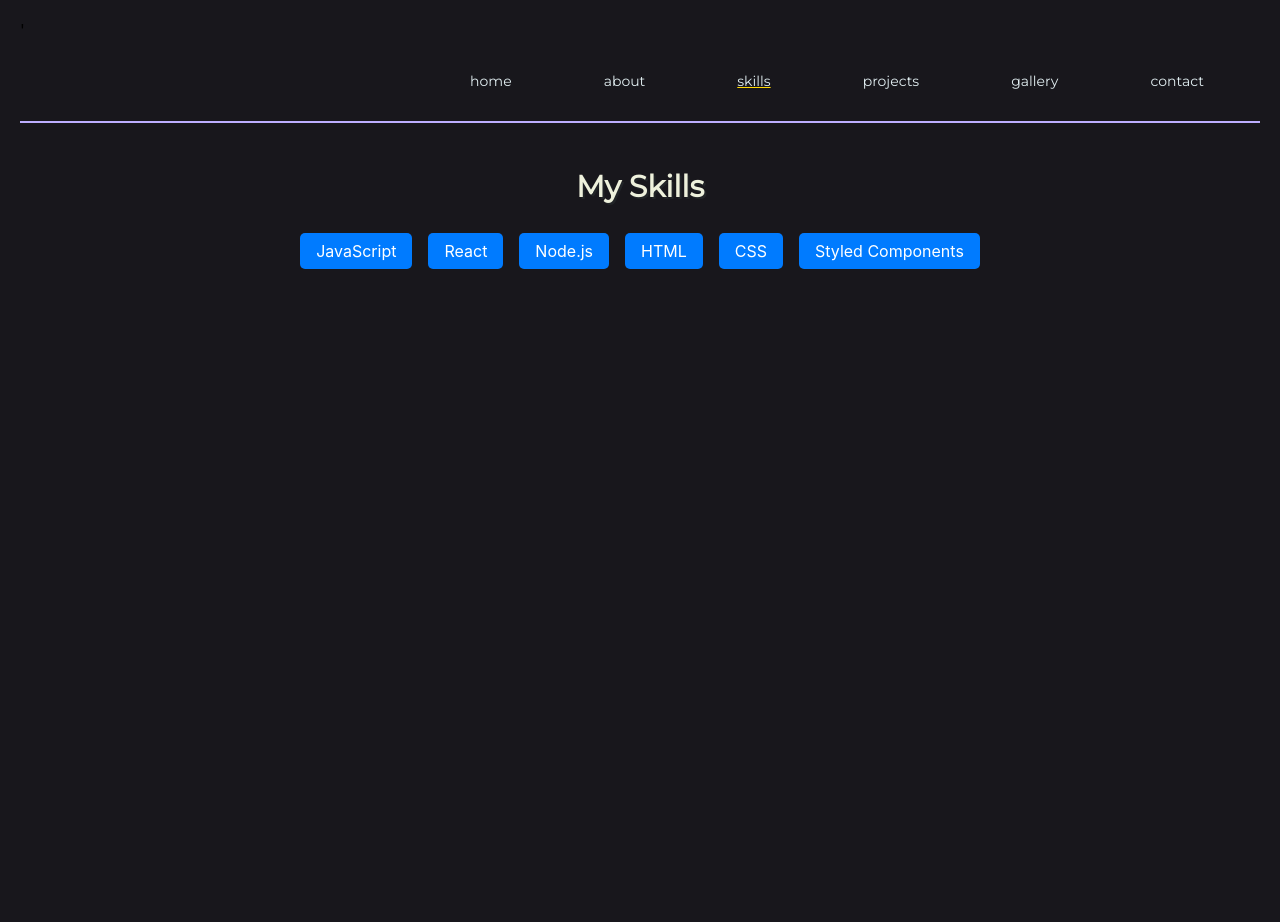
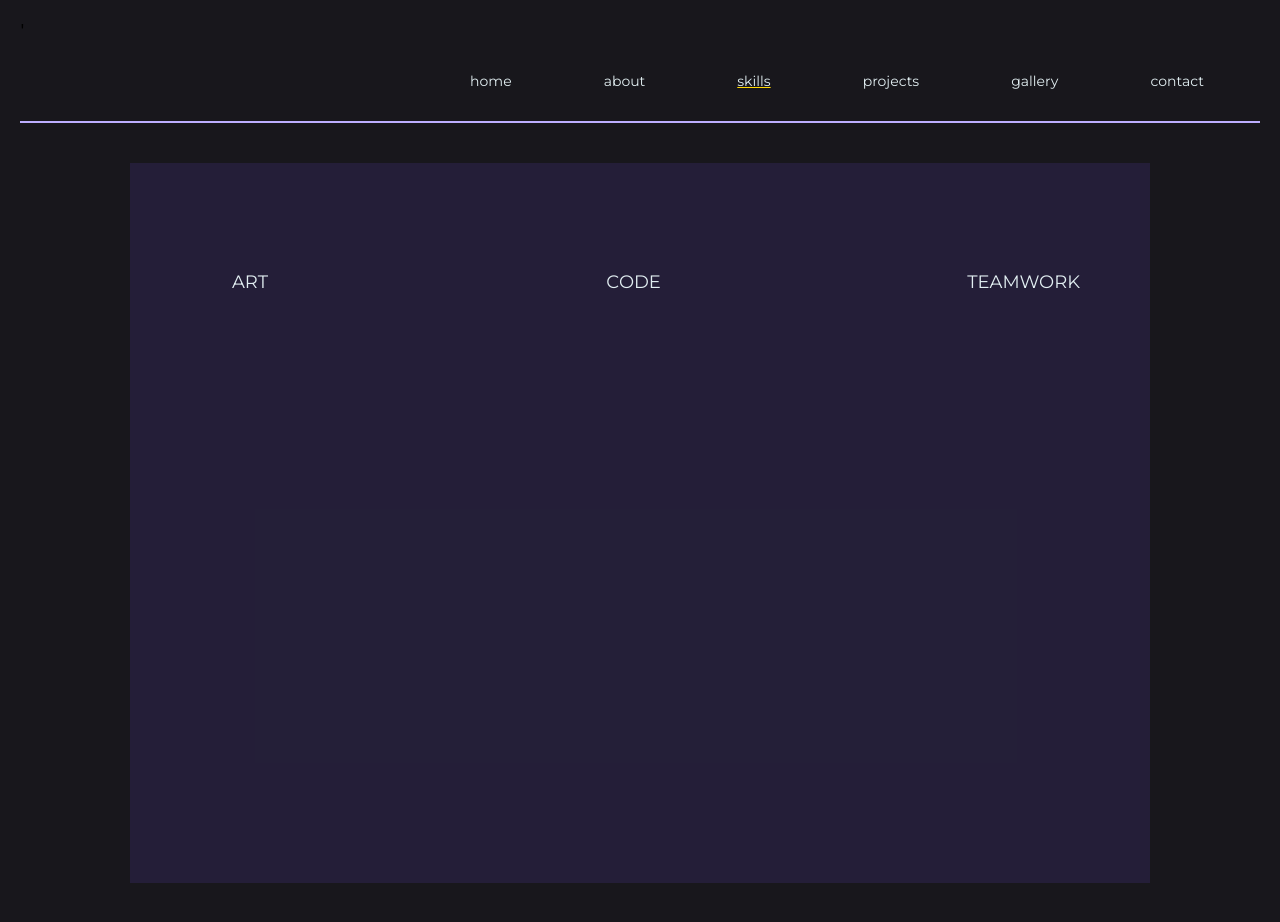
Before and after one commit to Plufin/Portfolio, a React (Create React App) app: page /skills in a window 1280 px wide. Shown: the top 922 px of the page. Before the commit the page ends 800 px from the top, so only its background shows below. Built offline with nearby package versions, Linux system fonts and the light colour scheme.

Commit message:
test skills components

```diff
--- /dev/null
+++ b/src/components/skills/artList.js
@@ -0,0 +1,31 @@
+import React from "react";
+import styled from 'styled-components';
+
+const ArtList = () => (
+  <MiniGallery>
+    <Gallery src={require('../Resources/cave.jpg')} alt="Cave" />
+    <Gallery src={require('../Resources/fish.jpg')} alt="Fish" />
+    <Gallery src={require('../Resources/fox.png')} alt="Fox" />
+    <Gallery src={require('../Resources/hex.jpg')} alt="Hex" />
+    <Gallery src={require('../Resources/knot.jpg')} alt="Knot" />
+  </MiniGallery>
+);
+
+const MiniGallery = styled.div`
+  display: flex;
+  flex-direction: row;
+  align-items: center;
+  justify-content: space-between;
+  width: 100%;
+  padding-bottom: 30px;
+`;
+
+const Gallery = styled.img`
+  width: 160px;
+  margin-left: 5px;
+  margin-right: 5px;
+  max-width: 300px;
+  height: 230px;
+`;
+
+export default ArtList;
--- /dev/null
+++ b/src/components/skills/skillRating.js
@@ -0,0 +1,39 @@
+import React from 'react';
+import styled from 'styled-components';
+import { FaStar } from 'react-icons/fa';
+
+const SkillRatingContainer = styled.div`
+  display: flex;
+  flex-direction: column;
+  align-items: center;
+  margin-left: 40px;
+  margin-right: 40px;
+
+  p {
+    margin-bottom: 5px;
+    color: #EEF1DC;
+  }
+`;
+
+const StarsContainer = styled.div`
+  display: flex;
+`;
+
+const Star = styled(FaStar)`
+  color: ${(props) => (props.filled ? '#FCD864' : '#EEF1DC')};
+  font-size: 20px;
+  margin-right: 2px; /* Add some spacing between stars */
+`;
+
+const SkillRating = ({ skill, rating }) => (
+  <SkillRatingContainer>
+    <p>{skill}</p>
+    <StarsContainer>
+      {Array.from({ length: 5 }, (_, index) => (
+        <Star key={index} filled={index < rating} />
+      ))}
+    </StarsContainer>
+  </SkillRatingContainer>
+);
+
+export default SkillRating;
--- /dev/null
+++ b/src/components/skills/toggleSkills.js
@@ -0,0 +1,158 @@
+import React, { useState } from 'react';
+import styled from 'styled-components';
+import SkillRating from './skillRating';
+import ArtList from './artList';
+
+const ToggleSkills = () => {
+  const [selectedSection, setSelectedSection] = useState(null);
+
+  const handleToggle = (section) => {
+    setSelectedSection(section === selectedSection ? null : section);
+  };
+
+  return (
+    <Content>
+      <ButtonContainer>
+        <ToggleButton onClick={() => handleToggle('art')} selected={selectedSection === 'art'}>
+          <p className={selectedSection === 'art' ? 'selected' : ''}>ART</p>
+          <IconContainer selected={selectedSection === 'art'}>
+          </IconContainer>
+        </ToggleButton>
+        <ToggleButton onClick={() => handleToggle('code')} selected={selectedSection === 'code'}>
+          <p className={selectedSection === 'code' ? 'selected' : ''}>CODE</p>
+          <IconContainer selected={selectedSection === 'code'}>
+          </IconContainer>
+        </ToggleButton>
+        <ToggleButton onClick={() => handleToggle('teamwork')} selected={selectedSection === 'teamwork'}>
+          <p className={selectedSection === 'teamwork' ? 'selected' : ''}>TEAMWORK</p>
+          <IconContainer selected={selectedSection === 'teamwork'}>
+          </IconContainer>
+        </ToggleButton>
+      </ButtonContainer>
+      <Detail>
+        {selectedSection === 'art' && <ArtContent />}
+        {selectedSection === 'code' && <CodeContent />}
+        {selectedSection === 'teamwork' && <TeamworkContent />}
+      </Detail>
+    </Content>
+  );
+};
+
+const ArtContent = () => (
+  <Art>
+    <ArtList />
+    <Button to="/gallery" target="_blank" rel="noopener noreferrer">See More</Button>
+  </Art>
+);
+
+const CodeContent = () => {
+  const predeterminedRatings = {
+    Language1: 5,
+    Language2: 3,
+    Language3: 4,
+    Language4: 2,
+  };
+
+  return (
+    <RatingsContainer>
+      {Object.entries(predeterminedRatings).map(([skill, rating]) => (
+        <SkillRating key={skill} skill={skill} rating={rating} />
+      ))}
+    </RatingsContainer>
+  );
+};
+
+const TeamworkContent = () => (
+  <div>
+    <p><span style={{ color: '#FCD864' }}>Vice President</span> - Vestibulum id lacus eleifend urna pretium bibendum sollicitudin sit amet quam</p>
+    <p><span style={{ color: '#FCD864' }}>Freelancer</span> - Vestibulum id lacus eleifend urna pretium bibendum sollicitudin sit amet quam</p>
+    <p><span style={{ color: '#FCD864' }}>Customer Service</span> - Vestibulum id lacus eleifend urna pretium bibendum sollicitudin sit amet quam</p>
+    <p><span style={{ color: '#FCD864' }}>Peacekeeper</span> - Vestibulum id lacus eleifend urna pretium bibendum sollicitudin sit amet quam</p>
+  </div>
+);
+
+const Content = styled.div`
+  display: flex;
+  flex-direction: column;
+  justify-content: center;
+  align-items: center;
+  padding: 20px 0px 20px 0px;
+`;
+
+const ButtonContainer = styled.div`
+  display: flex;
+  flex-direction: row;
+  align-items: center;
+  justify-content: space-between;
+  width: 100%;
+  padding-left: 30px;
+  padding-right: 30px;
+`;
+
+const Button = styled.a`
+padding: 10px 20px 10px 20px;
+  background-color: #47358C;
+  border-radius: 6px;
+
+  &:hover {
+    cursor: pointer;
+    background-color: #000;
+    text-decoration: none;
+  }
+`;
+
+const ToggleButton = styled.button`
+  display: flex;
+  flex-direction: column;
+  align-items: center;
+  background-color: transparent;
+  color: #E2EFF2;
+  border: none;
+  border-radius: 5px;
+  cursor: pointer;
+  padding: 10px;
+
+
+  &:hover {
+    background-color: #47358C;
+  }
+
+  p {
+    color: ${({ selected }) => (selected ? '#FCD864' : '#E2EFF2')};
+    transition: color 0.3s ease-in-out;
+  }
+
+  &.selected {
+    p {
+      color: #FCD864;
+    }
+  }
+`;
+
+const IconContainer = styled.div`
+  width: 100px;
+  margin-top: 8px;
+  color: ${({ selected }) => (selected ? '#FCD864' : '#EEF1DC')};
+  font-size: 50px;
+`;
+const Detail = styled.div`
+padding-top: 40px;
+  display: flex;
+  flex-direction: column;
+  align-items: center;
+  justify-content: center;
+`;
+
+const RatingsContainer = styled.div`
+  display: flex;
+  flex-direction: row;
+  justify-content: space-between;
+`;
+
+const Art = styled.div`
+  display: flex;
+  flex-direction: column;
+  align-items: center;
+`;
+
+export default ToggleSkills;
--- a/src/pages/Skills.js
+++ b/src/pages/Skills.js
@@ -1,57 +1,38 @@
-import React from 'react';
+import Global from '../components/global';
 import styled from 'styled-components';
-import Global from '../components/global.js';
+import ToggleSkills from '../components/skills/toggleSkills';
 
-// Assuming you have an array of skills
-const skills = [
-  'JavaScript',
-  'React',
-  'Node.js',
-  'HTML',
-  'CSS',
-  'Styled Components',
-  // Add more skills as needed
-];
+function Skills() {
+  return (
+    <div className="base">
+      <Global />
+      <Content>
+        <Container>
+          <ToggleSkills />
+        </Container>
+      </Content>
+    </div>
+  );
+}
 
-const Skills = () => {
-  return (
-    <Container>
-      <Global />
-      <SkillsTitle>My Skills</SkillsTitle>
-      <SkillsList>
-        {skills.map((skill, index) => (
-          <SkillItem key={index}>{skill}</SkillItem>
-        ))}
-      </SkillsList>
-    </Container>
-  );
-};
+const Content = styled.div`
+display: flex;
+  justify-content: center;
+  height: 100vh;
+  align-items: center;
+  align-content: center;
+  `;
 
 const Container = styled.div`
-  max-width: 800px;
-  margin: 0 auto;
-  padding: 20px;
-`;
+  display: flex;
+  flex-direction: column;
+  background-color: #47358c40;
+  width: 100%;
+  max-width: 900px;
+  height: 100%;
+  max-height: 600px;
+  padding: 60px 60px 60px 60px;
+  `;
 
-const SkillsTitle = styled.h2`
-  text-align: center;
-  margin-bottom: 20px;
-`;
-
-const SkillsList = styled.ul`
-  list-style: none;
-  padding: 0;
-  display: flex;
-  flex-wrap: wrap;
-  justify-content: center;
-`;
-
-const SkillItem = styled.li`
-  background-color: #007bff;
-  color: #ffffff;
-  padding: 8px 16px;
-  margin: 8px;
-  border-radius: 5px;
-`;
 
 export default Skills;
```
Also changed, not shown: 1 other file (tests, documents, lock files or other folders).
